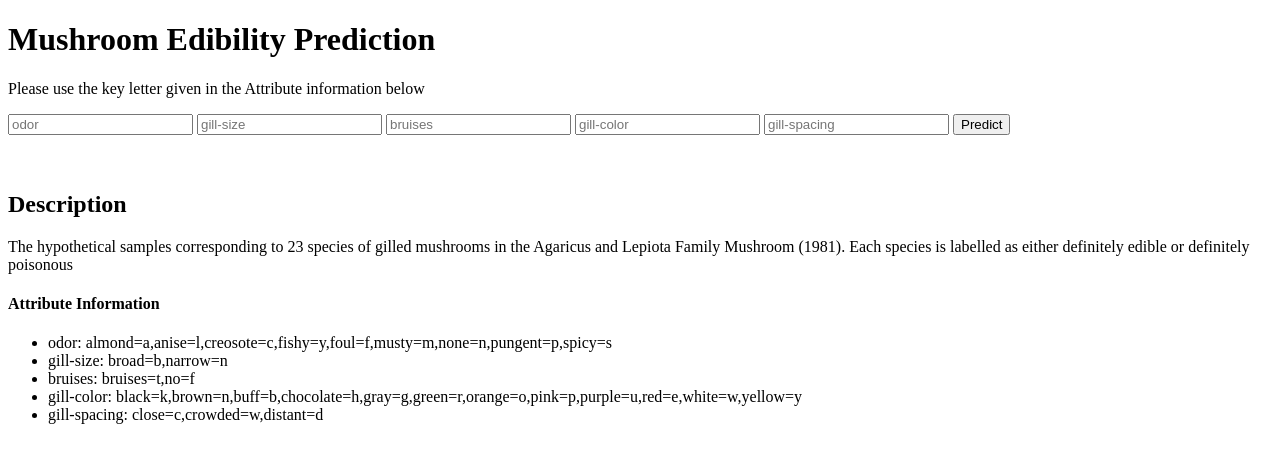
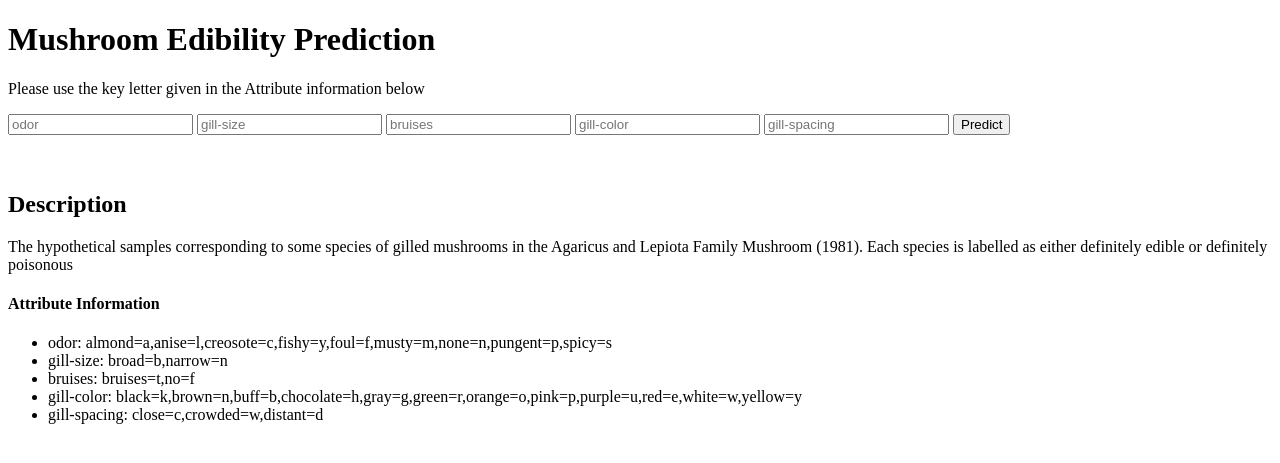
Before and after one commit to yxkhan/mushroom-edibility-prediction, a Flask app: page / in a window 1280 px wide. Shown: the top 463 px of the page. Run offline with Flask 2, Linux system fonts and the light colour scheme; parts of the project's set-up code (start-up, migrations or seed data) failed here and were passed over.

Commit message:
Update index.html

```diff
--- a/Templates/index.html
+++ b/Templates/index.html
@@ -29,7 +29,7 @@
 
  </div>
 <h2>Description</h2>
-<p>The hypothetical samples corresponding to 23 species of gilled mushrooms in the Agaricus and Lepiota Family Mushroom (1981).
+<p>The hypothetical samples corresponding to some species of gilled mushrooms in the Agaricus and Lepiota Family Mushroom (1981).
     Each species is labelled as either definitely edible or definitely poisonous</p>
 
 <h4>Attribute Information</h4>
```
